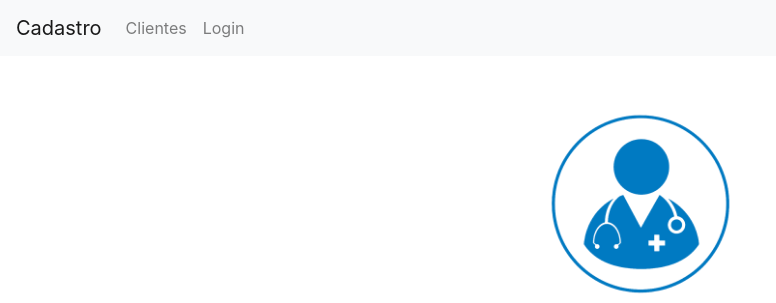
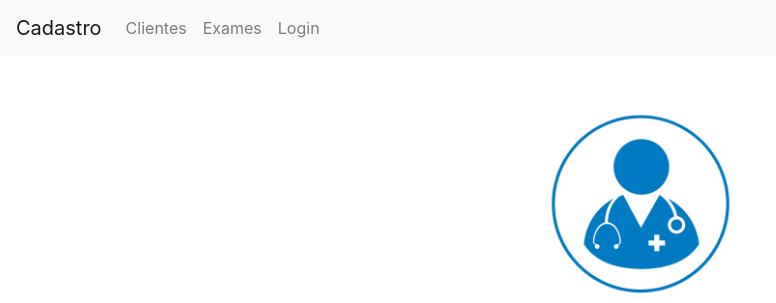
Before and after one commit to douglasinforj/clinica, a Django app: page /login/ in a window 1280 px wide. Shown: the top 303 px of the page, without its empty margins (0-776 px from the left). Run offline with Django 4.2, Linux system fonts and the light colour scheme; parts of the project's set-up code (start-up, migrations or seed data) failed here and were passed over; some libraries are stand-ins or nearby versions.

Commit message:
Adição de link para lista de Exames_all

```diff
--- a/cadastros/templates/cadastros/base.html
+++ b/cadastros/templates/cadastros/base.html
@@ -21,6 +21,10 @@
             <ul class="navbar-nav mr-auto">
                 <li class="nav-item">
                     <a class="nav-link" href="{% url 'cliente_list' %}">Clientes</a>
+                </li>
+
+                <li class="nav-item">
+                    <a class="nav-link" href="{% url 'exame_list_all' %}">Exames</a>
                 </li>
 
                 <li class="nav-item">
```
